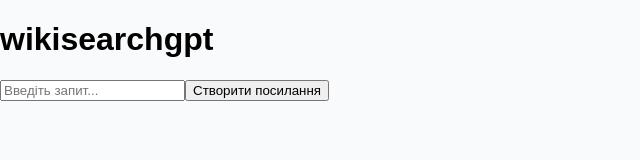
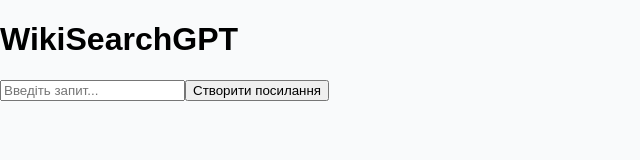
Before and after one commit to PatriotAi/wikisearchgpt, a React (Vite) app: page / in a window 1280 px wide. Shown: the top 160 px of the page, without its empty margins (0-640 px from the left). Built offline with nearby package versions, Linux system fonts and the light colour scheme.

Commit message:
Update App.jsx

```diff
--- a/src/App.jsx
+++ b/src/App.jsx
@@ -12,7 +12,7 @@ export default function App() {
 
   return (
     <div className="flex flex-col items-center justify-center h-screen bg-gray-100 p-6">
-      <h1 className="text-3xl font-bold mb-6">wikisearchgpt</h1>
+      <h1 className="text-3xl font-bold mb-6">WikiSearchGPT</h1>
       <input
         className="border rounded-xl px-4 py-2 w-96"
         placeholder="Введіть запит..."
```
